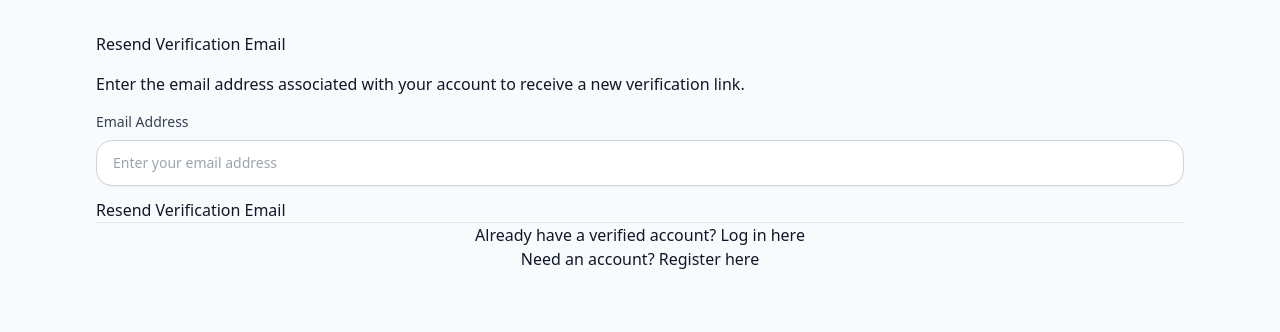
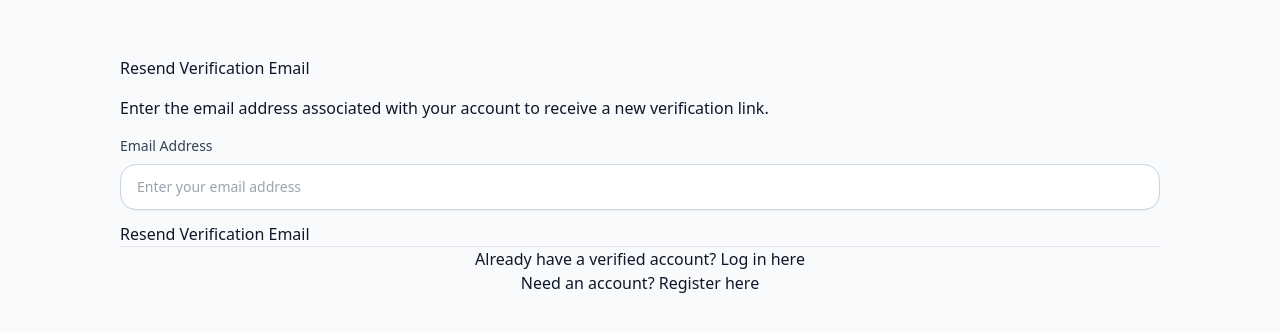
Before and after one commit to Emeka-Onwuepe/scaleablehire, a Django app: page /resend-verification/ in a window 1280 px wide. Shown: the part 84-416 px from the top of the page. Run offline with Django 5.2, Linux system fonts and the light colour scheme; some libraries are stand-ins or nearby versions.

Commit message:
adding padding

```diff
--- a/dashboard/templates/dashboard/email_verification_sent.html
+++ b/dashboard/templates/dashboard/email_verification_sent.html
@@ -2,7 +2,7 @@
 {% load static %}
 
 {% block content %}
-<div class="container mt-5 space-y-4 sm:space-y-6">
+<div class="container mt-5 space-y-4 p-4 sm:space-y-6 p-6">
     <div class="row justify-content-center">
         <div class="col-md-6">
             <div class="card">
--- a/dashboard/templates/dashboard/resend_verification.html
+++ b/dashboard/templates/dashboard/resend_verification.html
@@ -2,7 +2,7 @@
 {% load static %}
 
 {% block content %}
-<div class="container mt-5 space-y-4 sm:space-y-6">
+<div class="container mt-5 space-y-4 p-4 sm:space-y-6 p-6">
     <div class="row justify-content-center">
         <div class="col-md-6">
             <div class="card">
```
